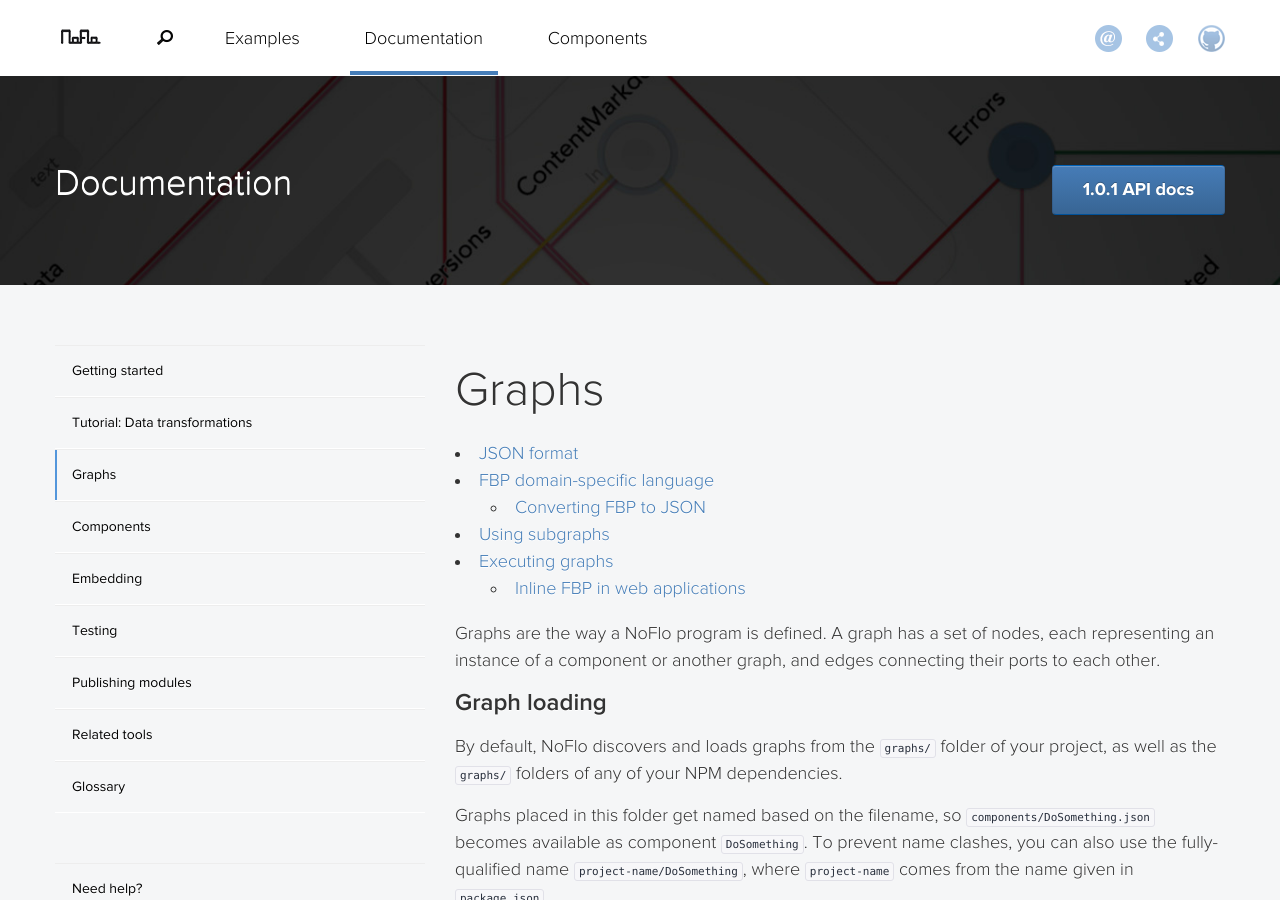
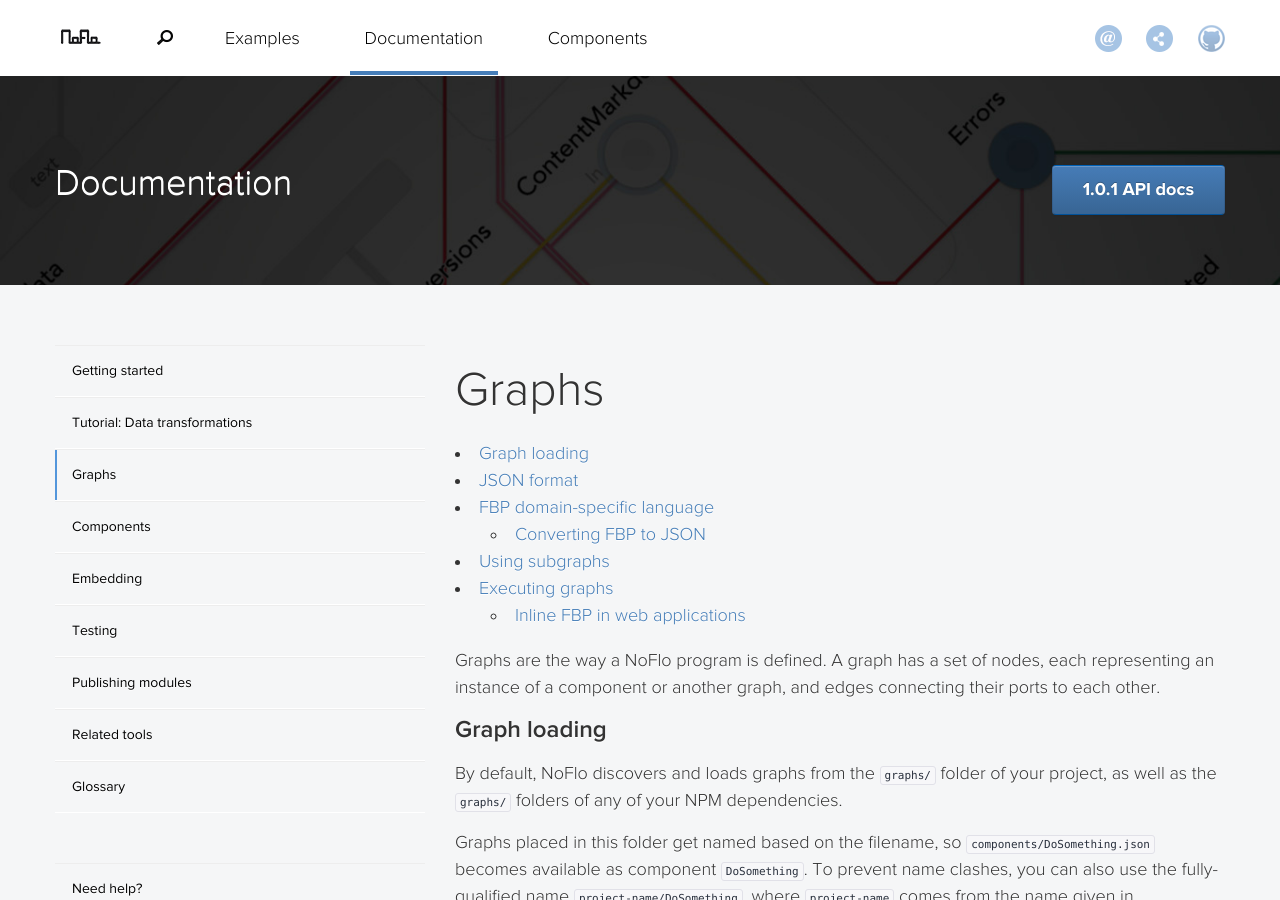
Before and after one commit to noflo/noflo.github.io, a Jekyll site: the page built from documentation/_posts/2017-02-01-graphs.md, in a window 1280 px wide and 900 px high. Built offline with Jekyll 4.4.1, drawn with Linux system fonts in a browser that asks for light colours; nearby versions of some CDN libraries.

Commit message:
Add loading to index

```diff
--- a/documentation/_posts/2017-02-01-graphs.md
+++ b/documentation/_posts/2017-02-01-graphs.md
@@ -2,6 +2,7 @@
 layout: documentation
 title: Graphs
 ---
+- [Graph loading](#graph-loading)
 - [JSON format](#json)
 - [FBP domain-specific language](#fbp)
   - [Converting FBP to JSON](#converting-fbp-to-json)
```
Also changed, not shown: documentation/_posts/2017-01-01-components.md (+1 -0 lines).
